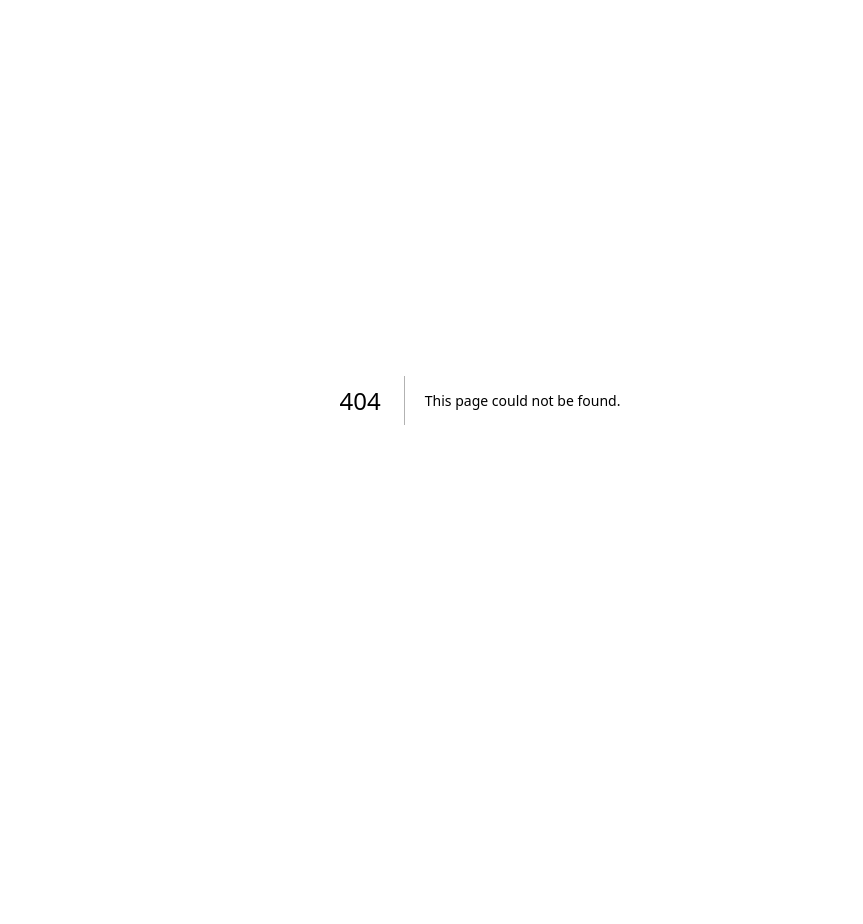
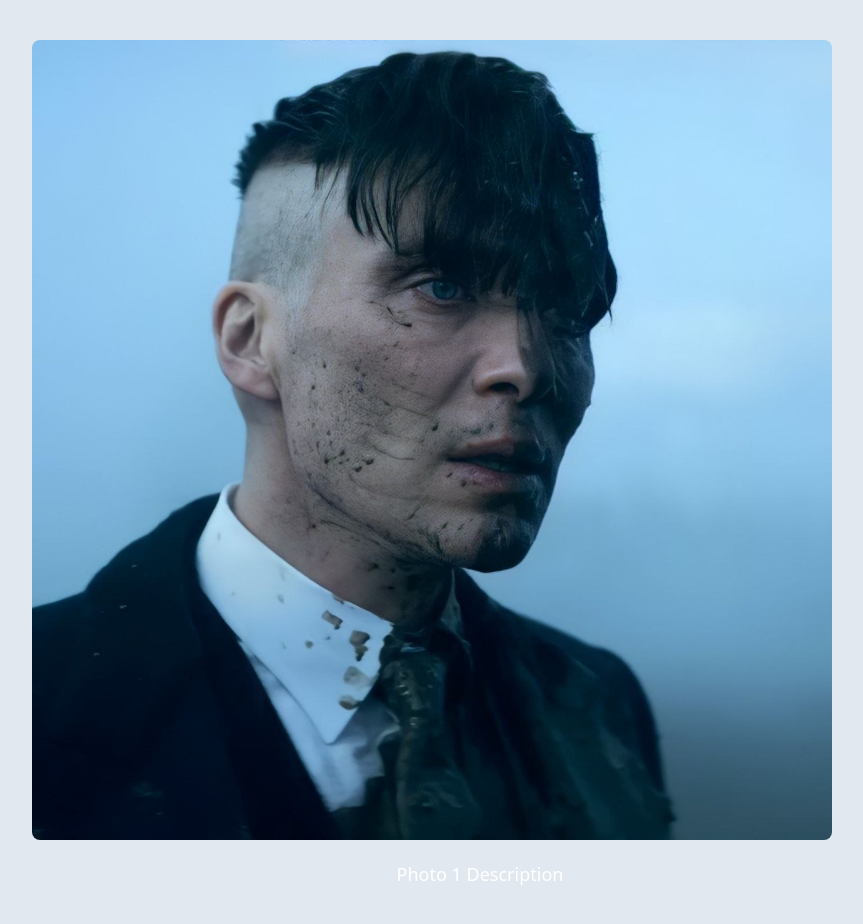
Before and after one commit to ALI-HUP/PicUp-website, a Next.js app: page /photos/0 in a window 1280 px wide. Before the commit this address had no page. Shown: the top 924 px of the page, without its empty margins (160-1023 px from the left). Before the commit the page ends 800 px from the top, so only its background shows below. Built offline with nearby package versions, Linux system fonts and the light colour scheme.

Commit message:
first step of new dynamic pages

```diff
--- /dev/null
+++ b/app/photos/[id]/page.tsx
@@ -0,0 +1,44 @@
+// app/photos/[id]/page.tsx (App Router)
+import React from "react";
+import { notFound } from "next/navigation";
+import Image from "next/image";
+
+interface PhotoPageProps {
+  params: {
+    id: string;
+  };
+}
+
+const PhotoPage = ({ params }: PhotoPageProps) => {
+  const { id } = params;
+
+  // Fetch the photo data (replace this with your actual data fetching logic)
+  const photos = [
+    { src: "/pics/IMG_20220307_152910_643.jpg", description: "Photo 1 Description" },
+    { src: "/pics/wp7864479.png", description: "Photo 2 Description" },
+    { src: "/pics/wp7937871.jpg", description: "Photo 3 Description" },
+  ];
+
+  const photo = photos[Number(id)];
+
+  if (!photo) {
+    return notFound(); // Show a 404 page if the photo doesn't exist
+  }
+
+  return (
+    <div className="flex flex-col items-center justify-center min-h-screen p-10">
+      <div className="max-w-4xl w-full">
+        <Image
+          src={photo.src}
+          alt={`Photo ${id}`}
+          width={800}
+          height={800}
+          className="object-cover rounded-lg"
+        />
+        <p className="mt-5 text-lg text-center">{photo.description}</p>
+      </div>
+    </div>
+  );
+};
+
+export default PhotoPage;
--- a/components/ImageGrid.tsx
+++ b/components/ImageGrid.tsx
@@ -1,6 +1,7 @@
 import React from "react";
 import Image, { StaticImageData } from "next/image";
 import WhiteFrame from "@/components/WhiteFrame";
+import Link from "next/link";
 
 interface ImageGridProps {
   images: (string | StaticImageData)[];
@@ -13,13 +14,15 @@ const ImageGrid: React.FC<ImageGridProps> = ({ images, withIconsAndButtons = tru
     <div className="flex flex-wrap justify-center gap-5 mt-10">
       {images.map((image, index) => (
         <div key={index} className="sm:w-1/4">
+          <Link href={`/photos/${index}`} passHref> {/* Dynamic route */}
             <Image
               src={image}
               alt={`photo ${index}`}
               width={500}
               height={500}
-            className="object-cover"
+              className="object-cover cursor-pointer"
             />
+          </Link>
           {withIconsAndButtons && (
             <WhiteFrame imageSrc={image} />
           )}
```
Lines whose indentation alone changed are shown as unchanged.
